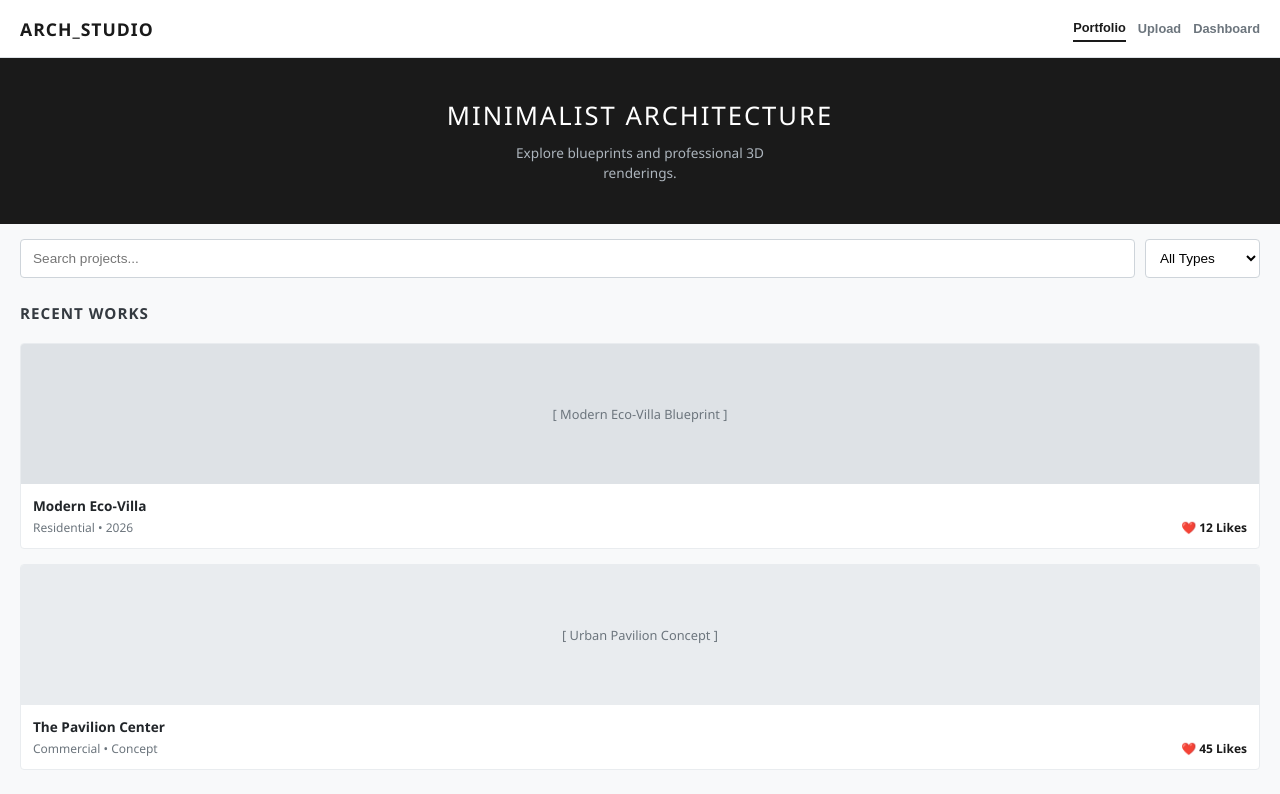
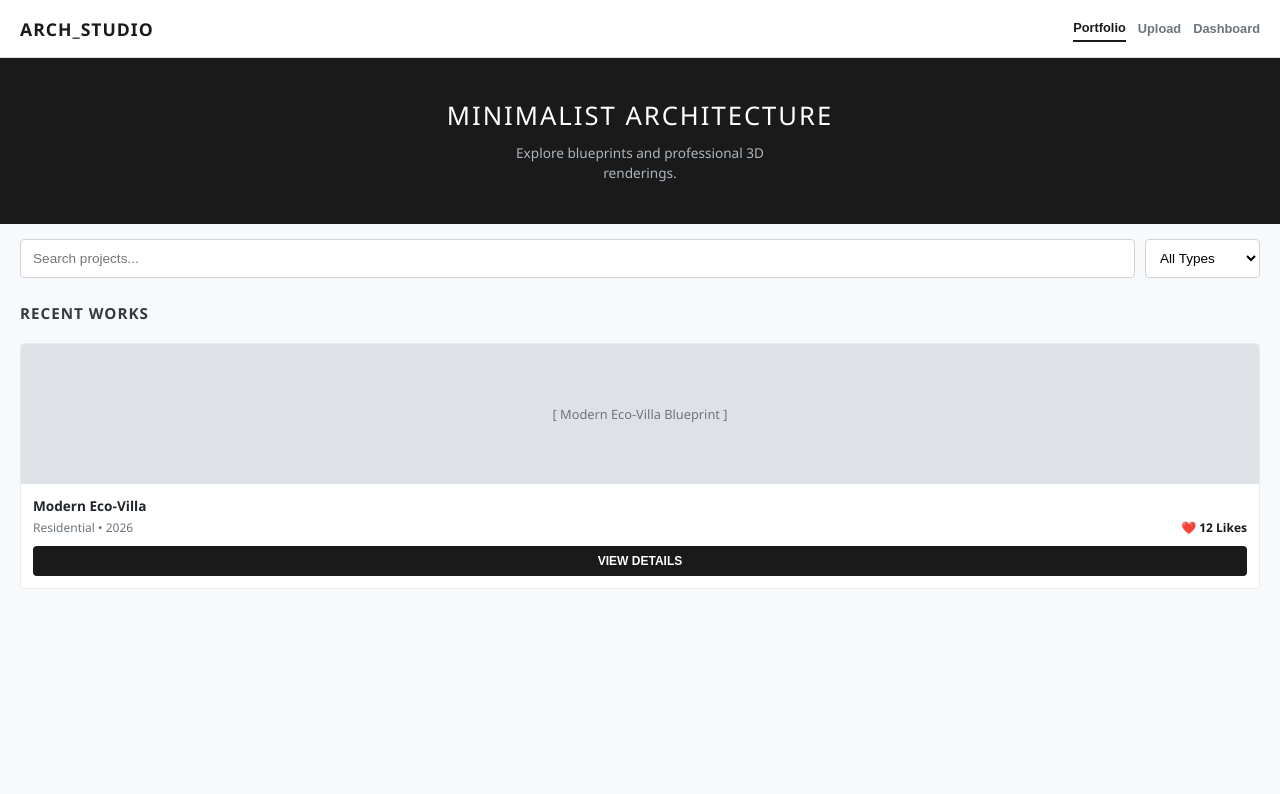
Before and after one commit to x-fata/hydro_tech, a React (Vite) app: page / in a window 1280 px wide. Shown: the top 794 px of the page. Built offline with nearby package versions, Linux system fonts and the light colour scheme.

Commit message:
Force fix navigation event handler

```diff
--- a/src/components/Portfolio.jsx
+++ b/src/components/Portfolio.jsx
@@ -1,6 +1,6 @@
 import React from 'react';
 
-function Portfolio() {
+function Portfolio({ onViewProject }) {
   return (
     <div style={{ flex: 1, display: 'flex', flexDirection: 'column' }}>
 
@@ -39,24 +39,15 @@ function Portfolio() {
           </div>
           <div style={{ padding: '12px' }}>
             <h4 style={{ fontSize: '0.85rem', margin: '0 0 4px 0', color: '#212529' }}>Modern Eco-Villa</h4>
-            <div style={{ display: 'flex', justifyContent: 'space-between', alignItems: 'center' }}>
+            <div style={{ display: 'flex', justifyContent: 'space-between', alignItems: 'center', marginBottom: '10px' }}>
               <span style={{ fontSize: '0.75rem', color: '#6c757d' }}>Residential • 2026</span>
               <span style={{ fontSize: '0.75rem', color: '#1a1a1a', fontWeight: '600' }}>❤️ 12 Likes</span>
             </div>
-          </div>
-        </div>
-
-        {/* Project Card 2 */}
-        <div style={{ background: '#ffffff', borderRadius: '4px', border: '1px solid #e9ecef', overflow: 'hidden' }}>
-          <div style={{ height: '140px', background: '#e9ecef', display: 'flex', alignItems: 'center', justifyContent: 'center', fontSize: '0.8rem', color: '#6c757d' }}>
-            [ Urban Pavilion Concept ]
-          </div>
-          <div style={{ padding: '12px' }}>
-            <h4 style={{ fontSize: '0.85rem', margin: '0 0 4px 0', color: '#212529' }}>The Pavilion Center</h4>
-            <div style={{ display: 'flex', justifyContent: 'space-between', alignItems: 'center' }}>
-              <span style={{ fontSize: '0.75rem', color: '#6c757d' }}>Commercial • Concept</span>
-              <span style={{ fontSize: '0.75rem', color: '#1a1a1a', fontWeight: '600' }}>❤️ 45 Likes</span>
-            </div>
+            <button
+              onClick={() => { if(typeof onViewProject === 'function') onViewProject('eco-villa'); }}
+              style={{ width: '100%', padding: '8px', background: '#1a1a1a', color: '#fff', border: 'none', borderRadius: '4px', fontSize: '0.75rem', fontWeight: '600', cursor: 'pointer' }}>
+              VIEW DETAILS
+            </button>
           </div>
         </div>
 
```
